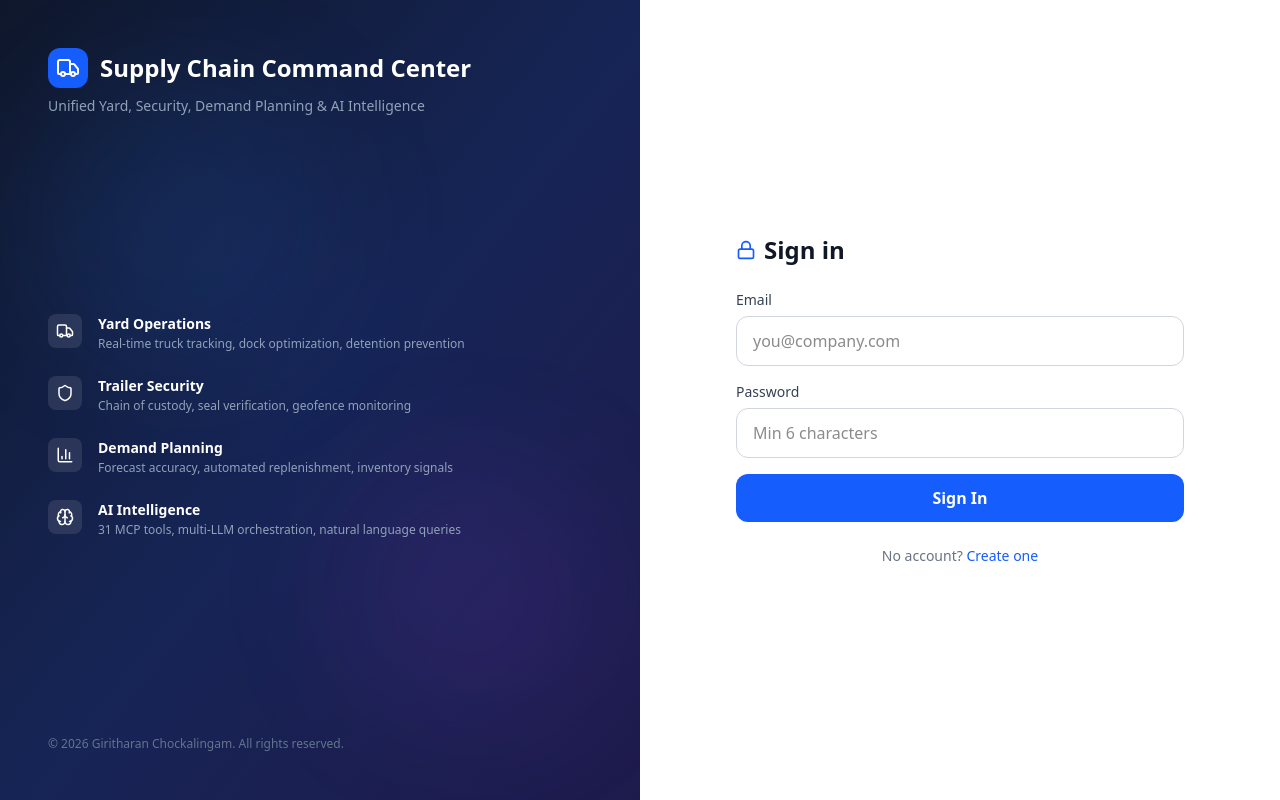
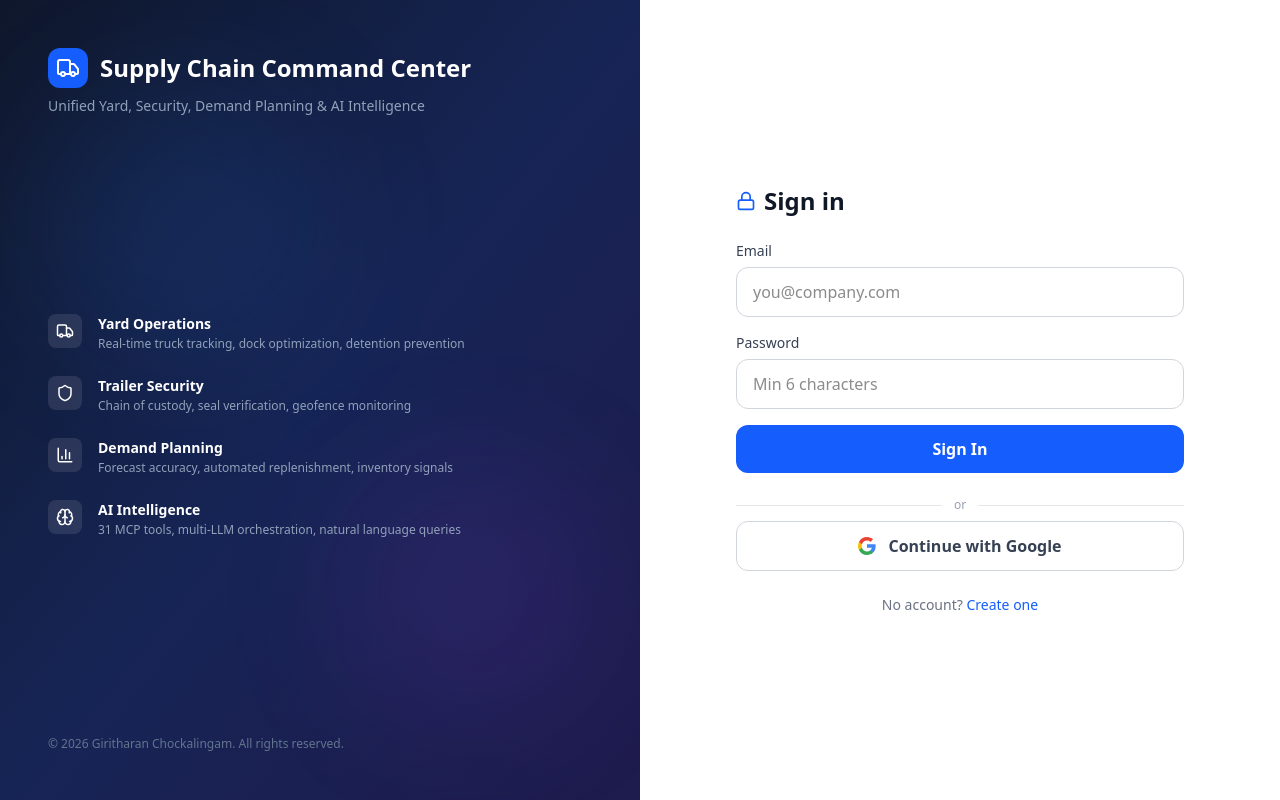
Before and after one commit to giritharanchockalingam/supply-chain-platform, a Next.js app: page /login in a window 1280 px wide. Built offline with nearby package versions, Linux system fonts and the light colour scheme; no server answers.

Commit message:
Add Google OAuth, auth callback, Redis KV compat, and all pending changes

```diff
--- /dev/null
+++ b/src/app/auth/callback/route.ts
@@ -0,0 +1,19 @@
+import { NextResponse } from 'next/server'
+import { createClient } from '@supabase/supabase-js'
+
+export async function GET(request: Request) {
+  const requestUrl = new URL(request.url)
+  const code = requestUrl.searchParams.get('code')
+  const origin = requestUrl.origin
+
+  if (code) {
+    const supabaseUrl = process.env.NEXT_PUBLIC_SUPABASE_URL || ''
+    const supabaseAnonKey = process.env.NEXT_PUBLIC_SUPABASE_ANON_KEY || ''
+    const supabase = createClient(supabaseUrl, supabaseAnonKey, {
+      db: { schema: 'supply_chain' },
+    })
+    await supabase.auth.exchangeCodeForSession(code)
+  }
+
+  return NextResponse.redirect(`${origin}/yard/dashboard`)
+}
--- a/src/app/login/page.tsx
+++ b/src/app/login/page.tsx
@@ -13,8 +13,9 @@
   const [error, setError] = useState<string | null>(null);
   const [loading, setLoading] = useState(false);
   const [signupSuccess, setSignupSuccess] = useState(false);
-  const { signIn, signUp } = useAuth();
+  const { signIn, signUp, signInWithGoogle } = useAuth();
   const router = useRouter();
+  const [googleLoading, setGoogleLoading] = useState(false);
 
   const handleSubmit = async (e: React.FormEvent) => {
     e.preventDefault();
@@ -127,6 +128,34 @@
               <button type="submit" disabled={loading} className="w-full py-3 bg-blue-600 text-white rounded-xl font-semibold hover:bg-blue-700 disabled:opacity-50 disabled:cursor-not-allowed transition-colors">
                 {loading ? 'Please wait...' : mode === 'signin' ? 'Sign In' : 'Create Account'}
               </button>
+
+              {/* Divider */}
+              <div className="flex items-center gap-3 my-2">
+                <div className="flex-1 h-px bg-gray-200" />
+                <span className="text-xs text-gray-400">or</span>
+                <div className="flex-1 h-px bg-gray-200" />
+              </div>
+
+              {/* Google OAuth */}
+              <button
+                type="button"
+                disabled={googleLoading}
+                onClick={async () => {
+                  setGoogleLoading(true);
+                  setError(null);
+                  const { error } = await signInWithGoogle();
+                  if (error) { setError(error); setGoogleLoading(false); }
+                }}
+                className="w-full py-3 bg-white border border-gray-300 text-gray-700 rounded-xl font-semibold hover:bg-gray-50 disabled:opacity-50 disabled:cursor-not-allowed transition-colors flex items-center justify-center gap-3"
+              >
+                <svg width="18" height="18" viewBox="0 0 18 18" xmlns="http://www.w3.org/2000/svg">
+                  <path d="M17.64 9.2c0-.637-.057-1.251-.164-1.84H9v3.481h4.844a4.14 4.14 0 01-1.796 2.716v2.259h2.908c1.702-1.567 2.684-3.875 2.684-6.615z" fill="#4285F4"/>
+                  <path d="M9 18c2.43 0 4.467-.806 5.956-2.18l-2.908-2.259c-.806.54-1.837.86-3.048.86-2.344 0-4.328-1.584-5.036-3.711H.957v2.332A8.997 8.997 0 009 18z" fill="#34A853"/>
+                  <path d="M3.964 10.71A5.41 5.41 0 013.682 9c0-.593.102-1.17.282-1.71V4.958H.957A8.996 8.996 0 000 9c0 1.452.348 2.827.957 4.042l3.007-2.332z" fill="#FBBC05"/>
+                  <path d="M9 3.58c1.321 0 2.508.454 3.44 1.345l2.582-2.58C13.463.891 11.426 0 9 0A8.997 8.997 0 00.957 4.958L3.964 7.29C4.672 5.163 6.656 3.58 9 3.58z" fill="#EA4335"/>
+                </svg>
+                {googleLoading ? 'Redirecting...' : 'Continue with Google'}
+              </button>
             </form>
           )}
 
--- a/src/lib/auth.tsx
+++ b/src/lib/auth.tsx
@@ -10,6 +10,7 @@
   loading: boolean;
   signIn: (email: string, password: string) => Promise<{ error: string | null }>;
   signUp: (email: string, password: string, fullName: string) => Promise<{ error: string | null }>;
+  signInWithGoogle: () => Promise<{ error: string | null }>;
   signOut: () => Promise<void>;
 };
 
@@ -17,6 +18,7 @@
   user: null, session: null, loading: true,
   signIn: async () => ({ error: null }),
   signUp: async () => ({ error: null }),
+  signInWithGoogle: async () => ({ error: null }),
   signOut: async () => {},
 });
 
@@ -54,12 +56,26 @@
     return { error: error?.message || null };
   };
 
+  const signInWithGoogle = async () => {
+    const { error } = await supabase.auth.signInWithOAuth({
+      provider: 'google',
+      options: {
+        redirectTo: `${window.location.origin}/auth/callback`,
+        queryParams: {
+          access_type: 'offline',
+          prompt: 'consent',
+        },
+      },
+    });
+    return { error: error?.message || null };
+  };
+
   const signOut = async () => {
     await supabase.auth.signOut();
   };
 
   return (
-    <AuthContext.Provider value={{ user, session, loading, signIn, signUp, signOut }}>
+    <AuthContext.Provider value={{ user, session, loading, signIn, signUp, signInWithGoogle, signOut }}>
       {children}
     </AuthContext.Provider>
   );
```
